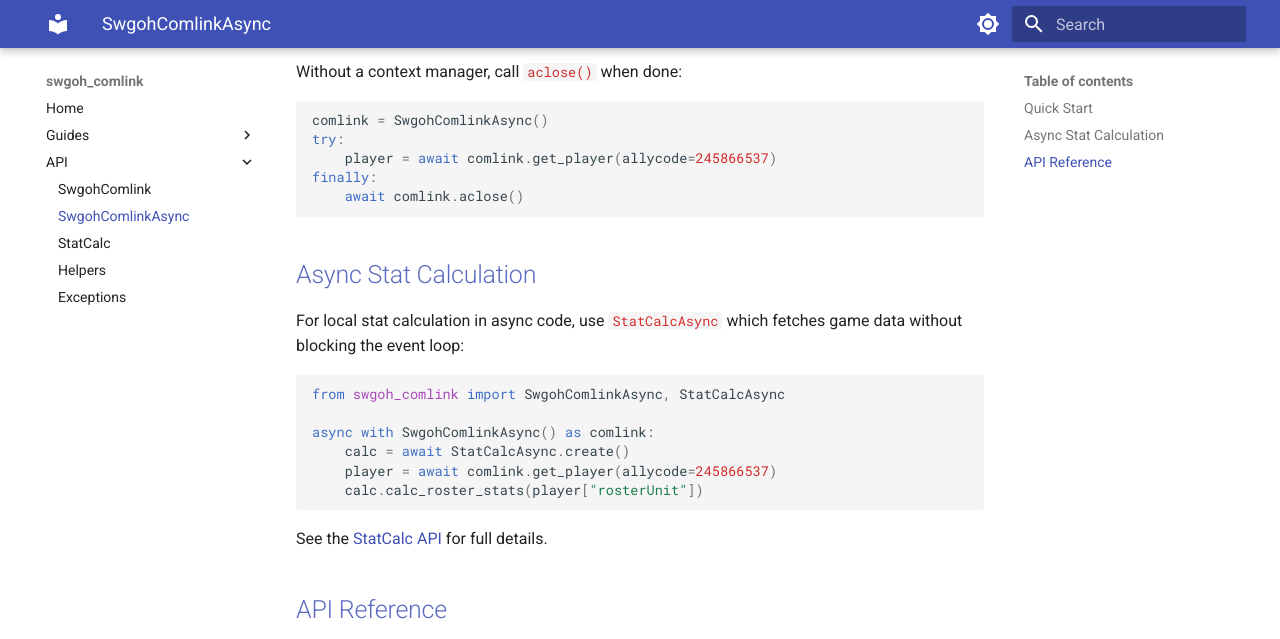
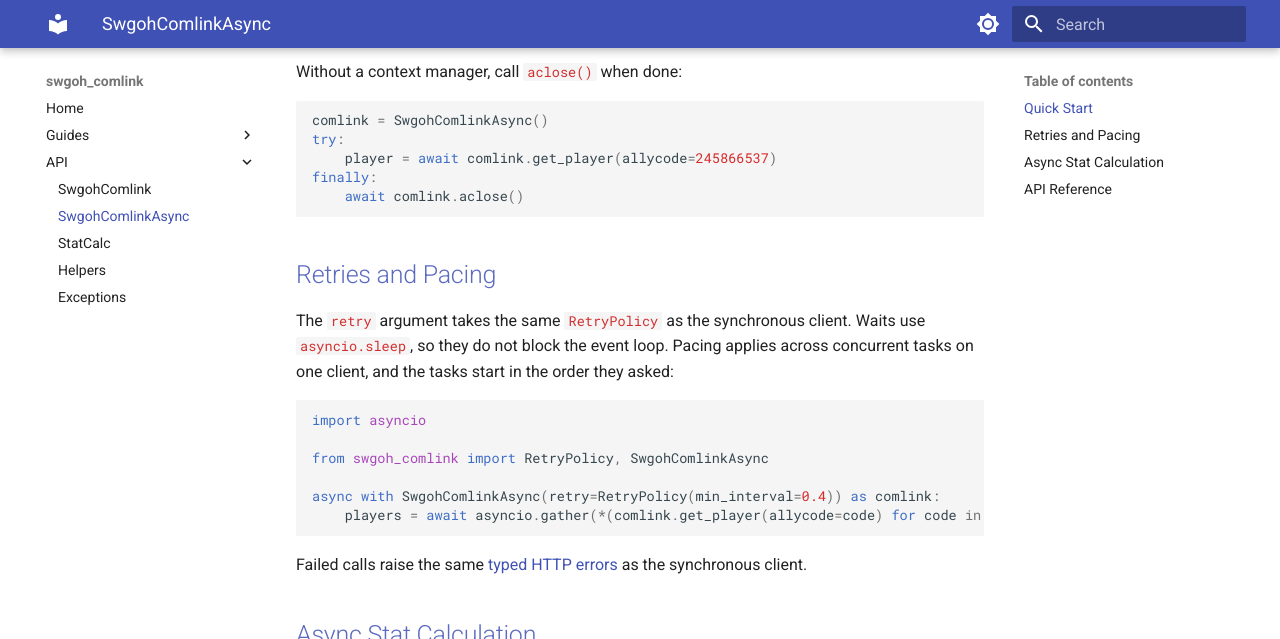
Before and after one commit to swgoh-utils/comlink-python, an MkDocs documentation site: the page built from docs/api/async.md, in a window 1280 px wide and 900 px high, scrolled down 395 px, cut to the strip 0-639 px from the top of the window. Built offline with MkDocs 1.6.1 and Material for MkDocs 9.7.7, drawn with Linux system fonts in a browser that asks for light colours; the version menu is left out.

Commit message:
docs(api): document typed HTTP errors and the retry policy
Adds an HTTP errors section and API entries for the four new exception
classes to the exceptions page, a "Retries and pacing" section with the
RetryPolicy reference to the SwgohComlink page, and the async notes
(non-blocking waits, pacing across concurrent tasks) to the
SwgohComlinkAsync page. mkdocs build --strict passes with no warnings.

Co-Authored-By: Claude Opus 5.5 <noreply@anthropic.com>

````diff
--- a/docs/api/async.md
+++ b/docs/api/async.md
@@ -23,6 +23,25 @@ finally:
     await comlink.aclose()
 ```
 
+## Retries and Pacing
+
+The `retry` argument takes the same [`RetryPolicy`](comlink.md#retries-and-pacing)
+as the synchronous client. Waits use `asyncio.sleep`, so they do not block the
+event loop. Pacing applies across concurrent tasks on one client, and the
+tasks start in the order they asked:
+
+```python
+import asyncio
+
+from swgoh_comlink import RetryPolicy, SwgohComlinkAsync
+
+async with SwgohComlinkAsync(retry=RetryPolicy(min_interval=0.4)) as comlink:
+    players = await asyncio.gather(*(comlink.get_player(allycode=code) for code in allycodes))
+```
+
+Failed calls raise the same [typed HTTP errors](exceptions.md#http-errors) as
+the synchronous client.
+
 ## Async Stat Calculation
 
 For local stat calculation in async code, use `StatCalcAsync` which fetches
````
Also changed, not shown: docs/api/comlink.md (+37 -0 lines), docs/api/exceptions.md (+81 -0 lines).
